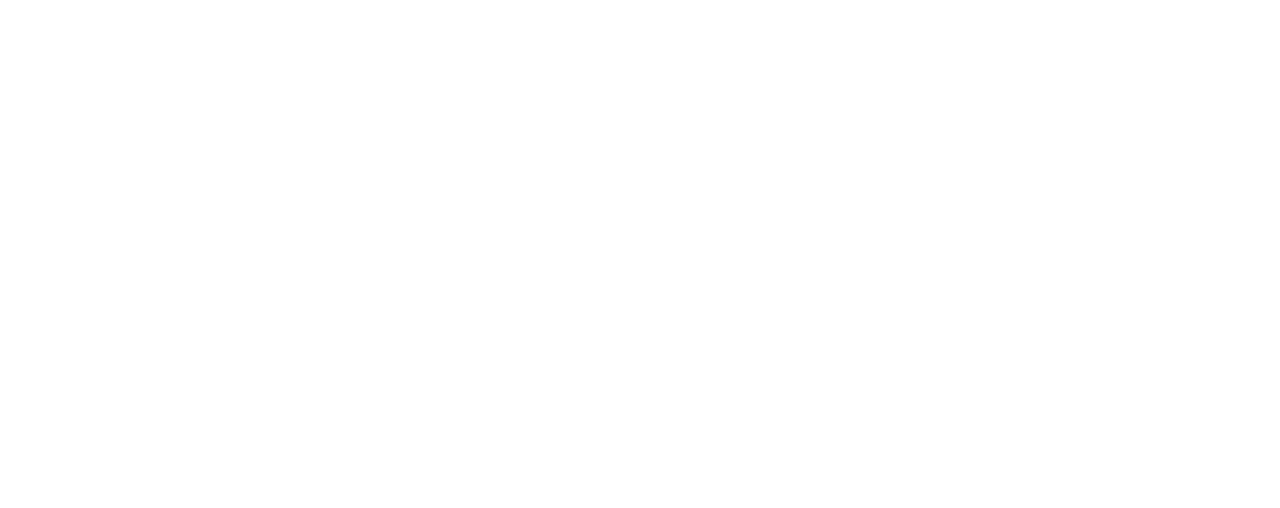
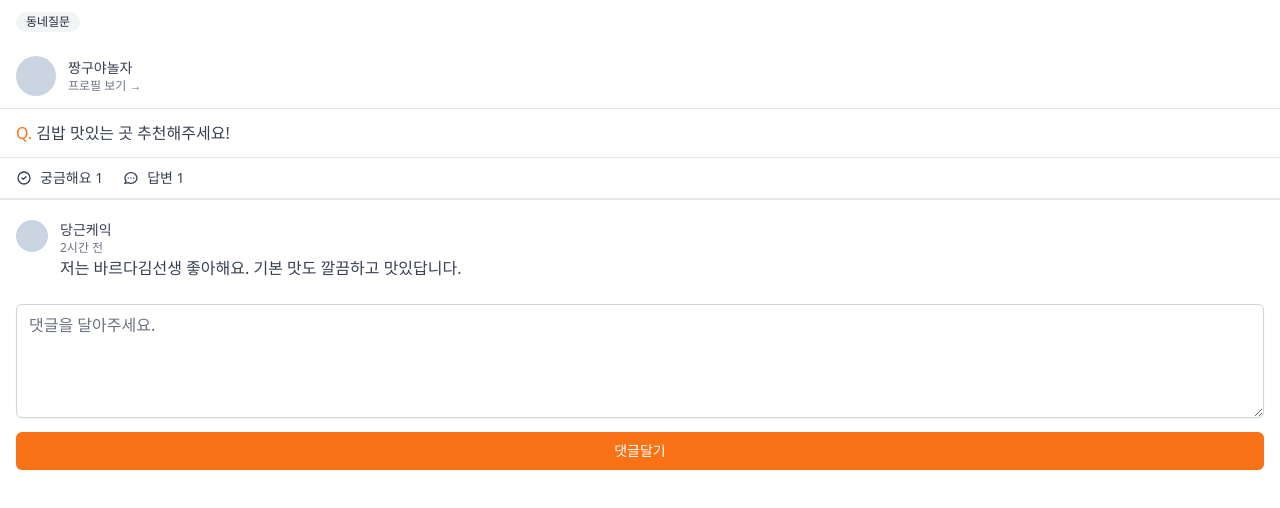
Before and after one commit to summereuna/carrot-market, a Next.js app: page /community/new in a window 1280 px wide. Shown: the top 508 px of the page. Built offline with nearby package versions, Linux system fonts and the light colour scheme.

Commit message:
Add: community post detail page

```diff
--- a/pages/community/[id].tsx
+++ b/pages/community/[id].tsx
@@ -1,7 +1,93 @@
 import type { NextPage } from "next";
 
-const CommunityDetail: NextPage = () => {
-  return <div></div>;
+const CommunityPostDetail: NextPage = () => {
+  return (
+    <div>
+      <span
+        className="inline-flex my-3 ml-4 items-center px-2.5 py-0.5 rounded-full text-xs font-medium bg-gray-100 text-gray-800
+        "
+      >
+        동네질문
+      </span>
+      {/*user-profile"*/}
+      <div className="px-4 mb-3 cursor-pointer flex items-center space-x-3 py-3 border-b">
+        <div className="w-10 h-10 rounded-full bg-slate-300" />
+        <div>
+          <p className="text-sm font-medium text-gray-700">짱구야놀자</p>
+          <p className="text-xs font-medium text-gray-500">
+            프로필 보기 &rarr;
+          </p>
+        </div>
+      </div>
+      <div>
+        <div className="mt-2 px-4 text-gray-700">
+          <span className="text-orange-500 font-medium">Q.</span> 김밥 맛있는 곳
+          추천해주세요!
+        </div>
+        <div className="flex px-4 space-x-5 mt-3 text-gray-700 py-2.5 border-t border-b-[2px] w-full">
+          <span className="flex space-x-2 items-center text-sm">
+            <svg
+              className="w-4 h-4"
+              fill="none"
+              stroke="currentColor"
+              viewBox="0 0 24 24"
+              xmlns="http://www.w3.org/2000/svg"
+            >
+              <path
+                strokeLinecap="round"
+                strokeLinejoin="round"
+                strokeWidth="2"
+                d="M9 12l2 2 4-4m6 2a9 9 0 11-18 0 9 9 0 0118 0z"
+              ></path>
+            </svg>
+            <span>궁금해요 1</span>
+          </span>
+          <span className="flex space-x-2 items-center text-sm">
+            <svg
+              className="w-4 h-4"
+              fill="none"
+              stroke="currentColor"
+              viewBox="0 0 24 24"
+              xmlns="http://www.w3.org/2000/svg"
+            >
+              <path
+                strokeLinecap="round"
+                strokeLinejoin="round"
+                strokeWidth="2"
+                d="M8 12h.01M12 12h.01M16 12h.01M21 12c0 4.418-4.03 8-9 8a9.863 9.863 0 01-4.255-.949L3 20l1.395-3.72C3.512 15.042 3 13.574 3 12c0-4.418 4.03-8 9-8s9 3.582 9 8z"
+              ></path>
+            </svg>
+            <span>답변 1</span>
+          </span>
+        </div>
+      </div>
+      <div className="px-4 my-5 space-y-5">
+        <div className="flex items-start space-x-3">
+          <div className="w-8 h-8 bg-slate-300 rounded-full" />
+          <div>
+            <span className="text-sm block font-medium text-gray-700">
+              당근케익
+            </span>
+            <span className="text-xs block text-gray-500">2시간 전</span>
+            <p className="text-gray-700">
+              저는 바르다김선생 좋아해요. 기본 맛도 깔끔하고 맛있답니다.
+            </p>
+          </div>
+        </div>
+      </div>
+      <div className="px-4">
+        <textarea
+          id="reply"
+          rows={4}
+          placeholder="댓글을 달아주세요."
+          className="mt-1 shadow-sm w-full border-gray-300 focus:outline-none focus:ring-orange-400 focus:border-orange-400 rounded-md "
+        />
+        <button className="w-full mt-2 bg-orange-500 hover:bg-orange-600 text-white py-2 px-4 border border-transparent rounded-md shadow-sm text-sm font-medium focus:outline-none focus:ring-2 focus:ring-offset-2 focus:ring-orange-500">
+          댓글달기
+        </button>
+      </div>
+    </div>
+  );
 };
 
-export default CommunityDetail;
+export default CommunityPostDetail;
--- a/pages/community/index.tsx
+++ b/pages/community/index.tsx
@@ -3,24 +3,24 @@ import Link from "next/link";
 
 const Community: NextPage = () => {
   return (
-    <div className="py-16 px-4 space-y-8">
+    <div className="py-16 space-y-8">
       {[1, 2, 3, 4, 5].map((_, i) => (
         <div key={i} className="cursor-pointer flex flex-col items-start">
           <span
-            className="flex items-center px-2.5 py-0.5 rounded-full text-xs font-medium bg-gray-100 text-gray-800
+            className="flex ml-4 items-center px-2.5 py-0.5 rounded-full text-xs font-medium bg-gray-100 text-gray-800
         "
           >
             동네질문
           </span>
-          <div className="mt-2 text-gray-700">
+          <div className="mt-2 px-4 text-gray-700">
             <span className="text-orange-500 font-medium">Q.</span> 김밥 맛있는
             곳 추천해주세요!
           </div>
-          <div className="mt-5 flex items-center justify-between w-full text-gray-500 font-medium text-xs">
+          <div className="mt-5 px-4 flex items-center justify-between w-full text-gray-500 font-medium text-xs">
             <span>참치맛오이</span>
             <span>13시간 전</span>
           </div>
-          <div className="flex space-x-5 mt-3 text-gray-700 py-2.5 border-t border-b-[2px] w-full">
+          <div className="flex px-4 space-x-5 mt-3 text-gray-700 py-2.5 border-t border-b-[2px] w-full">
             <span className="flex space-x-2 items-center text-sm">
               <svg
                 className="w-4 h-4"
--- a/pages/items/[id].tsx
+++ b/pages/items/[id].tsx
@@ -10,16 +10,16 @@ const ItemDetail: NextPage = () => {
         <div className="cursor-pointer flex items-center space-x-3 py-3 border-t border-b">
           <div className="w-12 h-12 rounded-full bg-slate-300" />
           <div>
-            <p className="text-sm font-medium text-gray-700">Steve Jebs</p>
+            <p className="text-sm font-medium text-gray-700">짱구야놀자</p>
             <p className="text-xs font-medium text-gray-500">
-              View profile &rarr;
+              프로필 보기 &rarr;
             </p>
           </div>
         </div>
         {/*product-info*/}
         <div className="mt-10">
           <h1 className="text-3xl font-bold text-gray-900">Galaxy S50</h1>
-          <span className="mt-3 block text-3xl text-gray-900">$140</span>
+          <span className="mt-3 block text-3xl text-gray-900">₩ 140,000</span>
           <p className="text-base my-6 text-gray-700">
             My money&apos;s in that office, right? If she start giving me some
             bullshit about it ain&apos;t there, and we got to go someplace else
@@ -34,7 +34,7 @@ const ItemDetail: NextPage = () => {
             {/*direct-message btn*/}
             {/*flex-1 주면 형제요소보다 flex보다 강해짐, 줄어드는거 방지가능 */}
             <button className="flex-1 bg-orange-500 text-white py-3 rounded-md focus:outline-none focus:ring-2 focus:ring-offset-2 focus:ring-orange-500 shadow-sm font-medium  hover:bg-orange-600">
-              Talk to seller
+              채팅하기
             </button>
             {/*add to like-list btn*/}
             <button className="p-3 flex items-center justify-center text-gray-400 hover:bg-gray-100 hover:text-gray-500 rounded-md focus:outline-none focus:ring-2 focus:ring-gray-200">
@@ -60,7 +60,7 @@ const ItemDetail: NextPage = () => {
 
       {/*recommend items*/}
       <div className="mt-5">
-        <h2 className="text-2xl font-bold text-gray-900">Similar items</h2>
+        <h2 className="text-2xl font-bold text-gray-900">비슷한 상품</h2>
         <div className="mt-6 grid grid-cols-2 gap-4">
           {[1, 2, 3, 4, 5, 6].map((_, i) => (
             <div key={i}>
```
